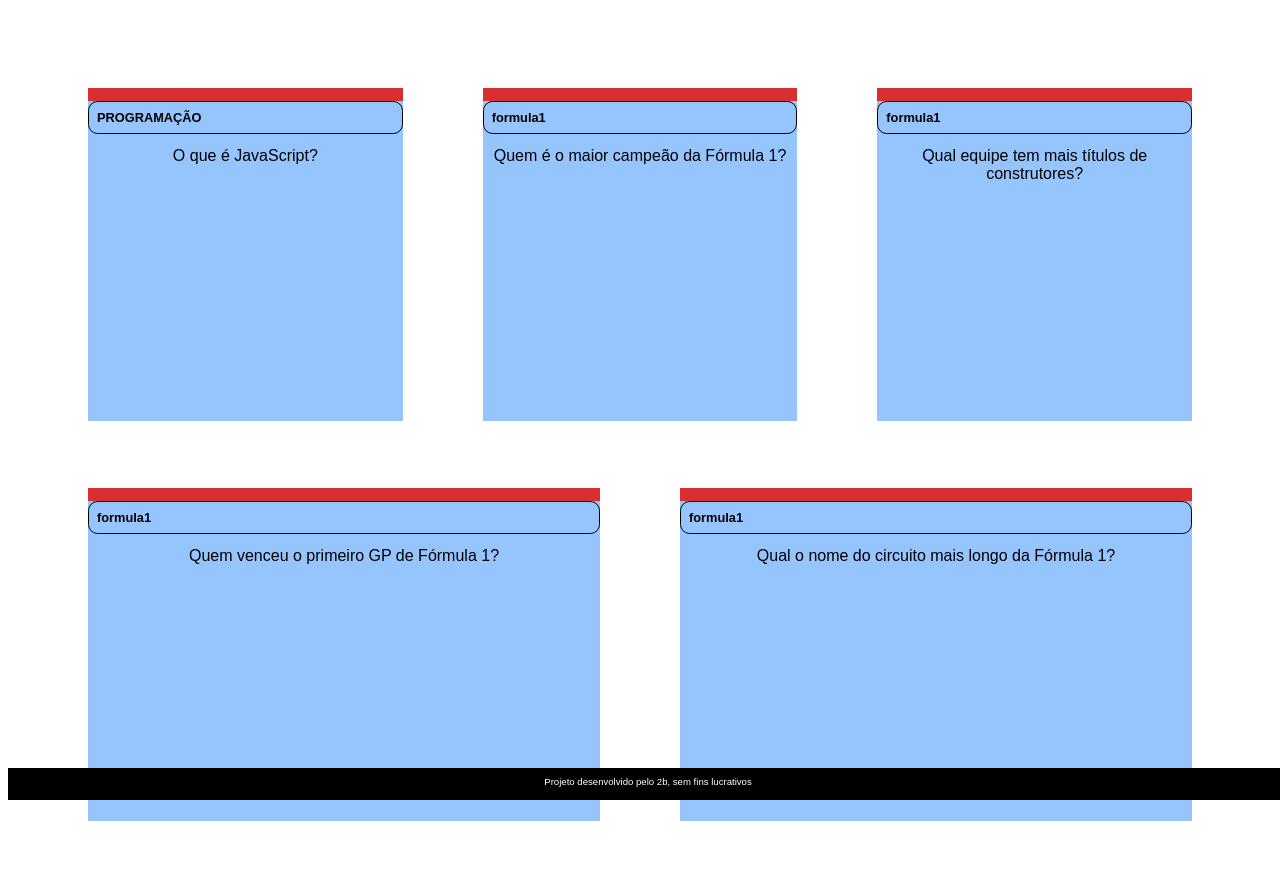
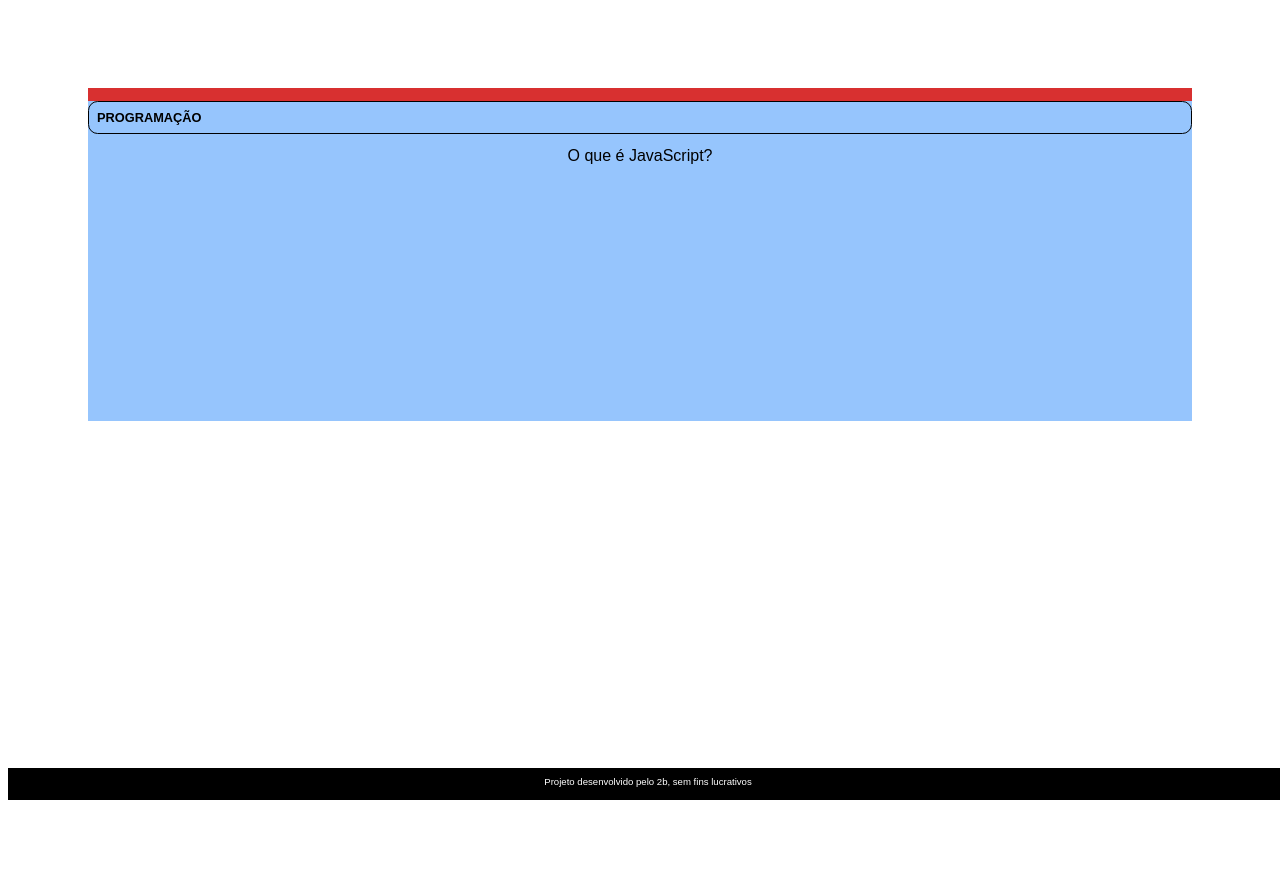
Before and after one commit to naluRMeira/flesh-cards, a plain HTML site: page index.html in a window 1280 px wide. After the commit the page ends 800 px from the top, so only its background shows below. Drawn offline with Linux system fonts and the light colour scheme.

Commit message:
taattataattaattatatatatatatattatatatatatatt

```diff
--- a/index.html
+++ b/index.html
@@ -20,55 +20,11 @@
                     </div>
                 </div>
             </article>
-            <article class="cartao">
-                <div class="cartao_conteudo">
-                    <h3>formula1</h3>
-                    <div class="cartao_conteudo_pergunta">
-                        Quem é o maior campeão da Fórmula 1?
-                    </div>
-                    <div class="cartao_conteudo_resposta">
-                        Michael Schumacher e Lewis Hamilton, ambos com 7 títulos.
-                    </div>
-                </div>
-            </article>
-             <article class="cartao">
-                <div class="cartao_conteudo">
-                    <h3>formula1</h3>
-                    <div class="cartao_conteudo_pergunta">
-                       Qual equipe tem mais títulos de construtores?
-                    </div>
-                    <div class="cartao_conteudo_resposta">
-                        Ferrari, com 16 títulos.
-                    </div>
-                </div>
-            </article>
-             </article>
-            <article class="cartao">
-                <div class="cartao_conteudo">
-                    <h3>formula1</h3>
-                    <div class="cartao_conteudo_pergunta">
-                        Quem venceu o primeiro GP de Fórmula 1?
-                    </div>
-                    <div class="cartao_conteudo_resposta">
-                        Giuseppe Farina, no GP da Itália de 1950.
-                    </div>
-                </div>
-            </article>
-             <article class="cartao">
-                <div class="cartao_conteudo">
-                    <h3>formula1</h3>
-                    <div class="cartao_conteudo_pergunta">
-                       Qual o nome do circuito mais longo da Fórmula 1?
-                    </div>
-                    <div class="cartao_conteudo_resposta">
-                        Circuito de Spa-Francorchamps, com 7.004 km.
-                    </div>
-                </div>
-            </article>
         </section>
         <footer>
             <p>Projeto desenvolvido pelo 2b, sem fins lucrativos</p>
         </footer>
     </main>
+    <script src="app.js"
 </body>
 </html>
```
Also changed, not shown: perguntas.js (added, +29 -0 lines).
